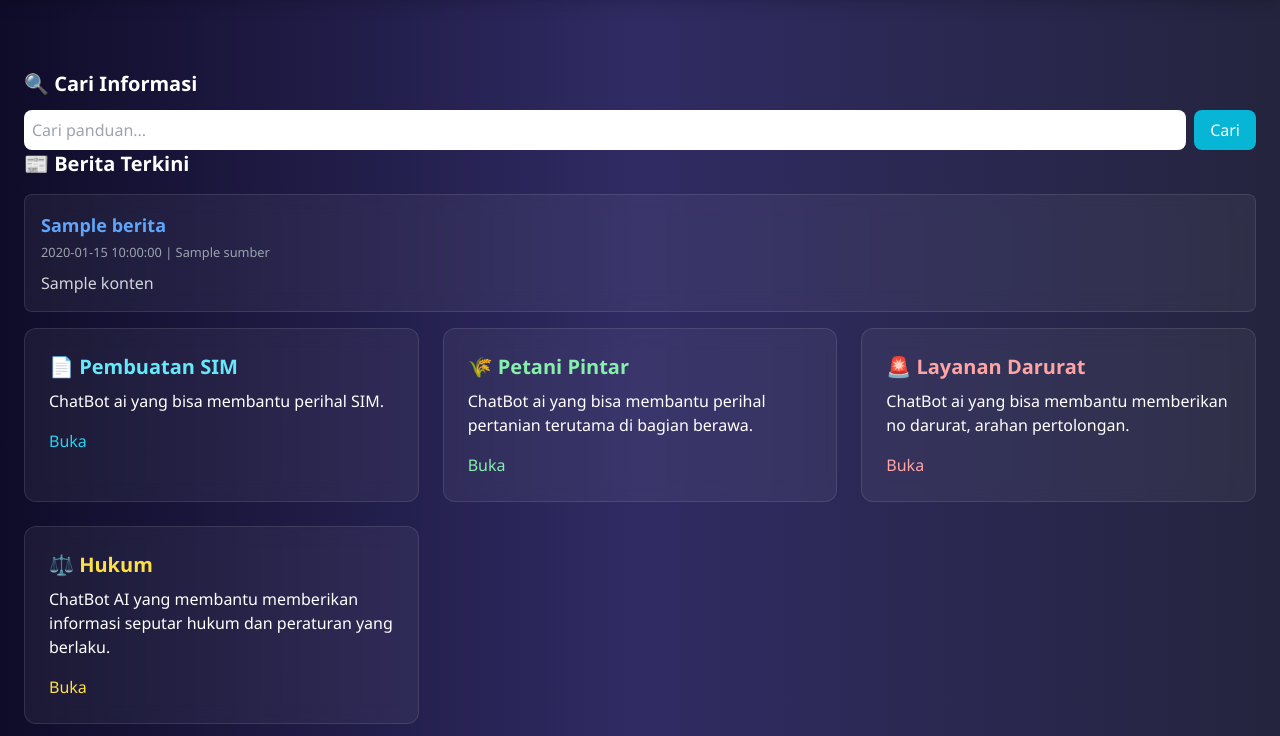
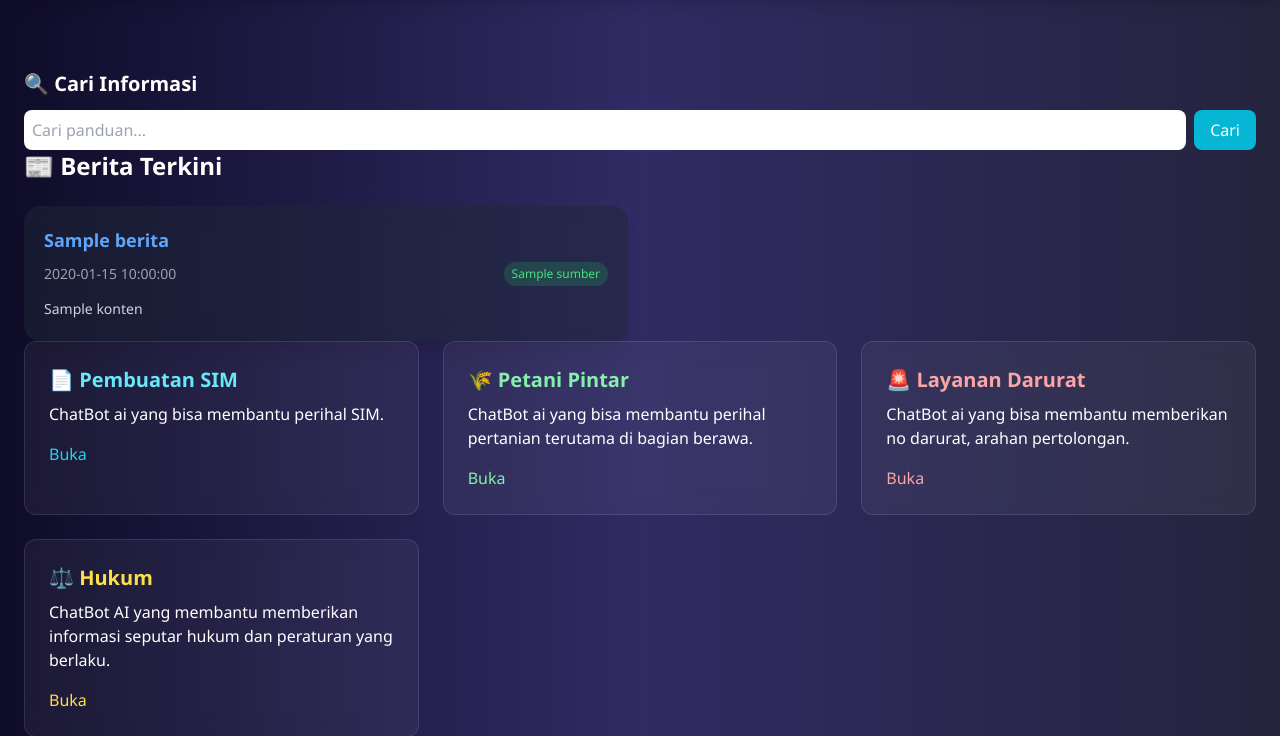
Before and after one commit to Dyruby/panduan-warga, a Flask app: template templates/index.html in a window 1280 px wide. Shown: the part 66-802 px from the top of the page. Run offline with Flask 3, Linux system fonts and the light colour scheme; the template is opened without the code that fills it: most values are stand-ins (such as "Sample title", 1, 10 or a date in 2020); some libraries are stand-ins or nearby versions.

Commit message:
Update: menambahkan fitur baru dan memperbaiki bug

```diff
--- a/templates/index.html
+++ b/templates/index.html
@@ -12,22 +12,37 @@
   </form>
 </section>
 
-<h2 class="text-xl font-bold mb-4">📰 Berita Terkini</h2>
+<h2 class="text-2xl font-bold mb-6">📰 Berita Terkini</h2>
 
-{% for b in berita %}
-  <div class="glass p-4 mb-4 rounded-lg">
-    <h3 class="text-lg font-semibold">
-      <a href="{{ b.link }}" target="_blank" class="text-blue-400 hover:underline">
+<div class="grid md:grid-cols-2 gap-6">
+  {% for b in berita %}
+  <div class="bg-gray-800/50 backdrop-blur-md p-5 rounded-2xl shadow-lg hover:scale-[1.02] hover:shadow-xl transition-all duration-300">
+
+    <!-- Judul -->
+    <h3 class="text-lg font-semibold text-blue-400 hover:underline mb-2">
+      <a href="{{ b.link }}" target="_blank">
         {{ b.judul }}
       </a>
     </h3>
-    <small class="text-gray-400">
-      {{ b.tanggal }} | {{ b.sumber }}
-    </small>
-    <p class="text-gray-300 mt-2">{{ b.konten|safe }}</p>
+
+    <!-- Meta Info -->
+    <div class="flex items-center justify-between text-sm text-gray-400 mb-3">
+      <span>{{ b.tanggal }}</span>
+      <span class="px-2 py-1 text-xs rounded-full
+        {% if b.sumber == 'Kompas' %} bg-red-500/20 text-red-400
+        {% elif b.sumber == 'Detik' %} bg-blue-500/20 text-blue-400
+        {% else %} bg-green-500/20 text-green-400 {% endif %}">
+        {{ b.sumber }}
+      </span>
+    </div>
+
+    <!-- Ringkasan -->
+    <p class="text-gray-300 leading-relaxed text-sm">
+      {{ b.konten|safe }}
+    </p>
   </div>
-{% endfor %}
-
+  {% endfor %}
+</div>
 
 <div class="grid md:grid-cols-3 gap-6">
   <div class="glass p-6 rounded-xl hover:shadow-xl transition-all">
```
